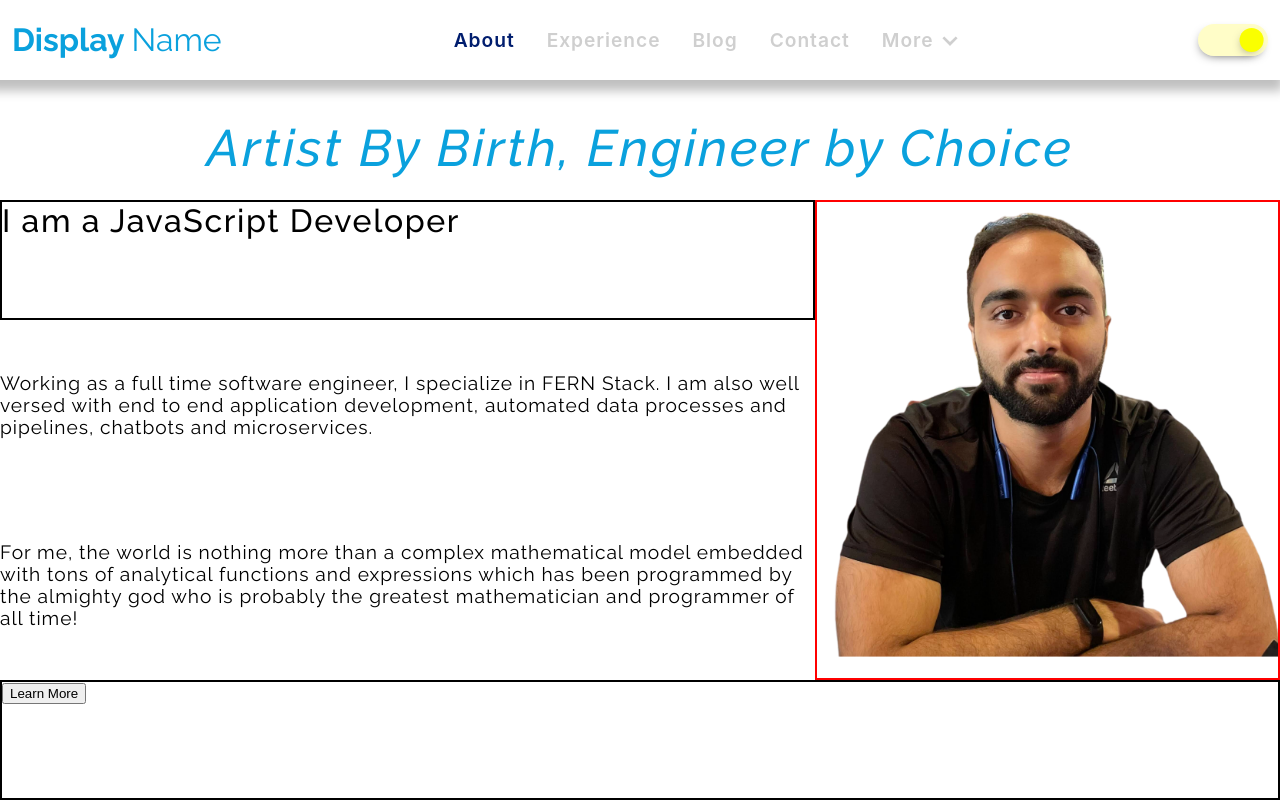
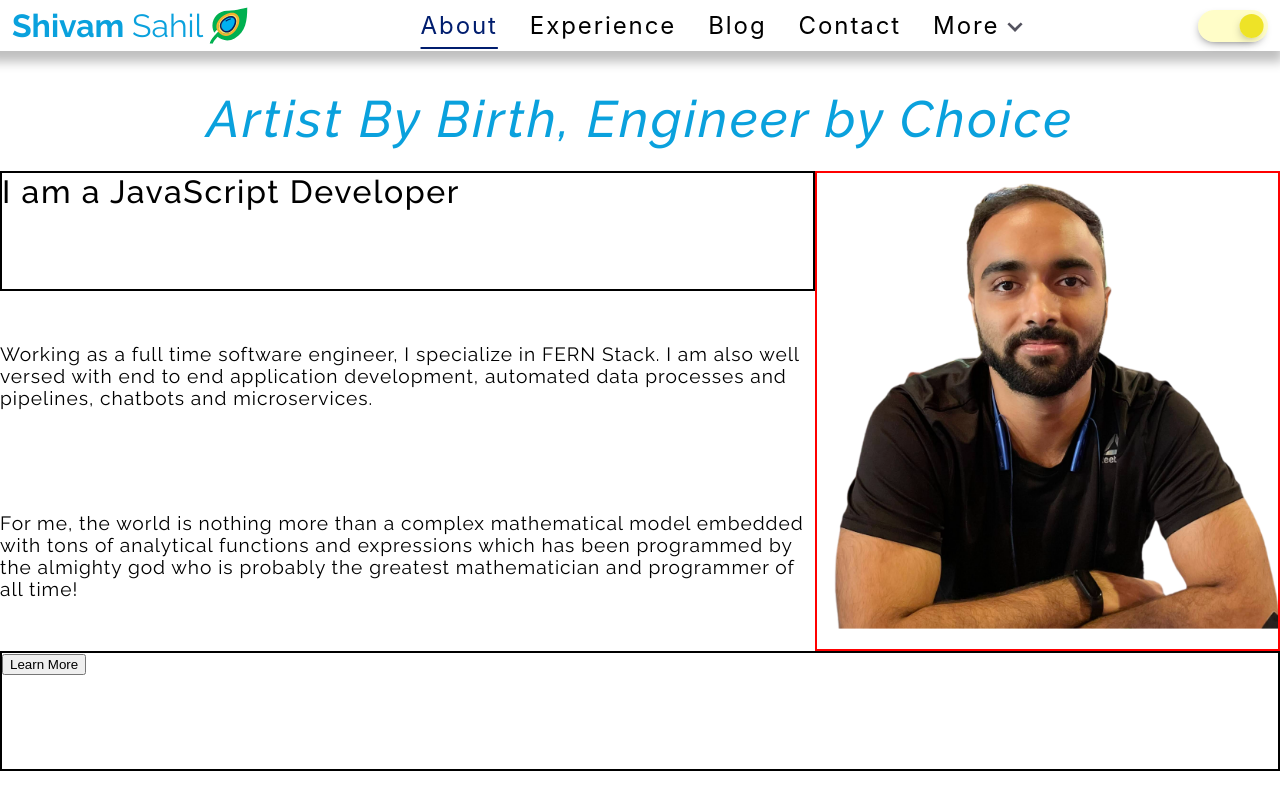
Before and after one commit to sedhha/next-js-pf-v2, a Next.js app: page /app in a window 1280 px wide. Built offline with nearby package versions, Linux system fonts and the light colour scheme.

Commit message:
Updated Toggle Mode

```diff
--- a/components/BaseWrapper/index.tsx
+++ b/components/BaseWrapper/index.tsx
@@ -1,6 +1,7 @@
 import { useAppDispatch } from '@/redux/hooks';
 import { updateRevisitor } from '@/slices/navigation.slice';
 import React from 'react';
+import { useAppSelector } from '../../redux/tools/hooks';
 
 type Props = {
 	Component: JSX.Element;
--- a/components/HomePage/index.tsx
+++ b/components/HomePage/index.tsx
@@ -1,11 +1,13 @@
 import React from 'react';
 import Header from '@/components/header';
 import Intro from '../Intro';
+import { useAppSelector } from '../../redux/tools/hooks';
 
 export default function HomePage() {
+	const { darkMode } = useAppSelector((state) => state.navigation);
 	return (
 		<React.Fragment>
-			<div className="header">
+			<div className={`headers ${darkMode ? 'darkMode' : 'lightMode'}`}>
 				<Header />
 			</div>
 			<div className="body">
--- /dev/null
+++ b/components/common/ImageUtility/index.tsx
@@ -0,0 +1,9 @@
+import * as React from 'react';
+
+interface ILazyImageProps extends React.ImgHTMLAttributes<HTMLImageElement> {}
+
+const LazyImage: React.FunctionComponent<ILazyImageProps> = (props) => {
+	return <img {...props} />;
+};
+
+export default LazyImage;
--- a/components/header/DarkModeToggle.module.css
+++ b/components/header/DarkModeToggle.module.css
@@ -1,12 +1,14 @@
 .SwitchBoard {
 	height: var(--toggle-switch-board-height);
 	aspect-ratio: 2.2;
-	background-color: var(--switch-background-color-on);
 	border-radius: 1rem;
 	box-shadow: -2px 4px 12px -7px #000000;
 	order: 2;
 	position: relative;
 	cursor: pointer;
+	background-color: var(--switch-board-background-color);
+	transition: var(--transition-animation);
+
 }
 
 .ToggleSwitch {
@@ -15,26 +17,27 @@
 	aspect-ratio: 1;
 	border-radius: 50%;
 	box-shadow: -2px 4px 12px -7px #000000;
+	background-color: var(--switch-button-color);
+	transition: var(--transition-animation);
+
 }
 
 .ToggleSwitch_on {
-	background-color: var(--switch-button-color-on);
 	translate: calc(1.3 * var(--toggle-switch-board-height))
 		calc(
 			(var(--toggle-switch-board-height) / 2) -
 				(var(--toggle-switch-button-height) / 2)
 		);
-	transition: all 0.3s linear;
+	transition: var(--transition-animation);
 }
 
 .ToggleSwitch_off {
-	background-color: var(--switch-button-color-off);
 	translate: calc(var(--toggle-switch-board-height) / 8)
 		calc(
 			(var(--toggle-switch-board-height) / 2) -
 				(var(--toggle-switch-button-height) / 2)
 		);
-	transition: all 0.3s linear;
+	transition: var(--transition-animation);
 }
 
 @media only screen and (max-width: 620px) {
--- a/components/header/DarkModeToggle.tsx
+++ b/components/header/DarkModeToggle.tsx
@@ -1,14 +1,18 @@
 import React from 'react';
 import classes from './DarkModeToggle.module.css';
+import { useAppSelector, useAppDispatch } from '../../redux/tools/hooks';
+import { updateDarkMode } from '@/slices/navigation.slice';
 
 export default function DarkModeToggle() {
-	const [on, setOn] = React.useState(true);
+	const dispatch = useAppDispatch();
+	const setOn = (value: boolean) => dispatch(updateDarkMode(value));
+	const { darkMode } = useAppSelector((state) => state.navigation);
 	return (
-		<div className={classes.SwitchBoard} onClick={() => setOn((prev) => !prev)}>
+		<div className={classes.SwitchBoard} onClick={() => setOn(!darkMode)}>
 			<div
 				className={[
 					classes.ToggleSwitch,
-					on ? classes.ToggleSwitch_on : classes.ToggleSwitch_off
+					!darkMode ? classes.ToggleSwitch_on : classes.ToggleSwitch_off
 				].join(' ')}
 			></div>
 		</div>
--- a/components/header/NavItems/NavItems.module.css
+++ b/components/header/NavItems/NavItems.module.css
@@ -1,27 +1,36 @@
 .NavItemBlock {
 	display: flex;
 	order: 1;
+	height: 100%;
 }
 .NavItemContainer {
 	display: flex;
 	align-items: center;
-	color: var(--inactive-silver);
 	gap: 2rem;
 }
 
+.NavItemContainer_on {
+	color: var(--inactive-silver-dark);
+}
+.NavItemContainer_off {
+	color: var(--light-background-color);
+}
+
 .NavItem {
-	letter-spacing: 0.05em;
+	letter-spacing: 0.08em;
 	font-family: var(--raleway);
 	font-style: normal;
-	font-weight: 600;
-	font-size: 1.2rem;
+	font-weight: 400;
+	font-size: 1.5rem;
 	line-height: var(--lineheight);
 	cursor: pointer;
-	transition: all 0.1s ease-in;
+	transition: all 0.3s ease-in;
 }
 
 .NavItem:hover {
 	scale: 0.96;
+	text-decoration: underline;
+	text-underline-offset: 0.5rem;
 }
 
 .LastItem {
@@ -31,23 +40,28 @@
 
 .ActiveItem {
 	color: var(--active-blue);
+	text-decoration: underline;
+	text-underline-offset: 0.8rem;
 }
 
 .ShowMoreIcon {
 	font-size: 2rem;
-	color: var(--inactive-silver);
+	color: var(--inactive-silver-dark);
 }
 .Expander {
 	position: absolute;
-	top: 100%;
+	top: 150%;
 	right: 0;
 	width: max-content;
-	padding: 0 1rem;
+	padding: 1rem;
 	background-color: var(--light-background-color);
-	box-shadow: var(--box-shadow-thick);
+	box-shadow: var(--box-shadow-thin);
 	text-align: end;
 	border-radius: 0.4rem;
 	animation: fly-in 0.3s linear;
+	display: flex;
+	flex-direction: column;
+	gap: 0.8rem;
 }
 
 .Expander:hover {
@@ -97,5 +111,6 @@
 	translate: 0 -20%;
 	scale: 0;
 	opacity: 0;
-	transition: all 0.3s linear;
+	transition: var(--transition-animation);
+
 }
--- a/components/header/NavItems/index.tsx
+++ b/components/header/NavItems/index.tsx
@@ -25,16 +25,19 @@ const getItems = (activeItem: string) => {
 };
 
 export default function NavItems() {
-	const { activeSection, showMore } = useAppSelector(
+	const { activeSection, showMore, darkMode } = useAppSelector(
 		(state) => state.navigation
 	);
 	const dispatch = useAppDispatch();
 	const items = getItems(activeSection);
 	const activeItem = getActiveItem(activeSection);
-	const showMoreDetails = (show: boolean) => dispatch(updateShowMore(show));
+
 	return (
-		<div className={classes.NavItemBlock}>
-			<div className={classes.NavItemContainer}>
+		<div
+			className={classes.NavItemBlock}
+			onMouseLeave={() => dispatch(updateShowMore(false))}
+		>
+			<div className={[classes.NavItemContainer].join(' ')}>
 				{items.map((item, index) => {
 					const isLastItem = index === items.length - 1;
 					const isActive =
@@ -48,24 +51,20 @@ export default function NavItems() {
 								isActive ? classes.ActiveItem : null
 							].join(' ')}
 							onClick={() => !isLastItem && dispatch(updateActiveSlice(item.value))}
-							onMouseEnter={() => isLastItem && showMoreDetails(true)}
+							onMouseEnter={() => {
+								isLastItem && dispatch(updateShowMore(true));
+								!isLastItem && dispatch(updateShowMore(false));
+							}}
 						>
 							{item.label}
 							{isLastItem && navItems.length > 5 && (
 								<React.Fragment>
 									<BiChevronDown className={classes.ShowMoreIcon} />
-								</React.Fragment>
-							)}
-						</h4>
-					);
-				})}
-			</div>
-
 									<div
-				className={[showMore ? classes.Expander : classes.HideWithAnimation].join(
-					' '
-				)}
-				onMouseLeave={() => showMoreDetails(false)}
+										className={[
+											showMore ? classes.Expander : classes.HideWithAnimation
+										].join(' ')}
+										onMouseEnter={() => dispatch(updateShowMore(true))}
 									>
 										{navItems.slice(5, navItems.length - 1).map((item) => {
 											const isActive =
@@ -79,7 +78,7 @@ export default function NavItems() {
 													].join(' ')}
 													onClick={() => {
 														dispatch(updateActiveSlice(item.value));
-								showMoreDetails(false);
+														dispatch(updateShowMore(false));
 													}}
 												>
 													{item.label}
@@ -87,6 +86,12 @@ export default function NavItems() {
 											);
 										})}
 									</div>
+								</React.Fragment>
+							)}
+						</h4>
+					);
+				})}
+			</div>
 		</div>
 	);
 }
--- a/components/header/header.module.css
+++ b/components/header/header.module.css
@@ -1,5 +1,4 @@
 .Header {
-	background: var(--light-background-color);
 	box-shadow: var(--box-shadow-thick);
 	display: flex;
 	position: sticky;
@@ -8,6 +7,14 @@
 	padding: 0 0.75rem;
 	gap: 0.5rem;
 	height: 100%;
+	background: var(--header-background-color);
+	transition: var(--transition-animation);
+
+}
+
+.LogoBox {
+	display: flex;
+	align-items: center;
 }
 
 .Logo {
@@ -19,6 +26,18 @@
 	color: var(--light-blue);
 }
 
+
+.LogoImage {
+	height: 4vw;
+	aspect-ratio: 1;
+	transform-origin: bottom;
+	cursor: pointer;
+}
+
+.LogoImage:hover {
+	animation: tickle 0.5s linear infinite;
+}
+
 .FocusWord {
 	font-weight: 400;
 }
@@ -28,3 +47,51 @@
 		flex: auto;
 	}
 }
+
+@keyframes tickle {
+	0% {
+		rotate: 0;
+		translateX: 0;
+	}
+	10% {
+		rotate: 10deg;
+		translateX: 2%;
+	}
+	20% {
+		rotate: 20deg;
+		translateX: 4%;
+
+	}
+	30% {
+		rotate: 30deg;
+		translateX: 6%;
+	}
+	40% {
+		rotate: 40deg;
+		translateX: 8%;
+	}
+	50% {
+		rotate: 50deg;
+		translateX: 10%;
+	}
+	60% {
+		rotate: 60deg;
+		translateX: 8%;
+	}
+	70% {
+		rotate: 50deg;
+		translateX: 6%;
+	}
+	80% {
+		rotate: 40deg;
+		translateX: 4%;
+	}
+	90% {
+		rotate: 30deg;
+		translateX: 2%;
+	}
+	100% {
+		rotate: 0;
+		translateX: 0;
+	}
+}
--- a/components/header/index.tsx
+++ b/components/header/index.tsx
@@ -3,13 +3,18 @@ import classes from './header.module.css';
 import NavItems from '@/components/header/NavItems';
 import ViewIcon from './ViewIcon';
 import DarkModeToggle from './DarkModeToggle';
+import LazyImage from '@/components/common/ImageUtility';
+import { useAppSelector } from '../../redux/tools/hooks';
 
 export default function Header() {
 	return (
 		<div className={classes.Header}>
-			<h1 className={classes.Logo}>
-				Display <span className={classes.FocusWord}>Name</span>
-			</h1>
+			<div className={classes.LogoBox}>
+				<h1 className={classes.Logo}>
+					Shivam <span className={classes.FocusWord}>Sahil</span>
+				</h1>
+				<LazyImage className={classes.LogoImage} src={'/morpankh.svg'} />
+			</div>
 			<DarkModeToggle />
 			<NavItems />
 			<ViewIcon />
--- a/redux/slices/navigation.slice.ts
+++ b/redux/slices/navigation.slice.ts
@@ -6,13 +6,19 @@ export interface INavigationSlice {
 	activeSection: string;
 	revisitor: number;
 	showMore: boolean;
+	onMoreElement: boolean;
+	onMoreItemsElement: boolean;
+	darkMode: boolean;
 }
 
 // Define the initial state using that type
 const initialState: INavigationSlice = {
 	activeSection: 'about',
 	revisitor: 0,
-	showMore: false
+	showMore: false,
+	onMoreElement: false,
+	onMoreItemsElement: false,
+	darkMode: false,
 };
 
 export const navSlice = createSlice({
@@ -30,12 +36,19 @@ export const navSlice = createSlice({
 		},
 		updateShowMore: (state: INavigationSlice, action: PayloadAction<boolean>) => {
 			state.showMore = action.payload;
+		},
+		updateDarkMode: (state: INavigationSlice, action: PayloadAction<boolean>) => {
+			state.darkMode = action.payload;
 		}
 	}
 });
 
-export const { updateActiveSlice, updateRevisitor, updateShowMore } =
-	navSlice.actions;
+export const {
+	updateActiveSlice,
+	updateRevisitor,
+	updateShowMore,
+	updateDarkMode
+	} = navSlice.actions;
 
 // Other code such as selectors can use the imported `RootState` type
 
--- a/styles/global.css
+++ b/styles/global.css
@@ -4,11 +4,10 @@
 	--light-background-color: #ffffff;
 	--light-blue: #0aa1dd;
 	--inactive-silver: #cfcfcf;
+	--inactive-silver-dark: #555460;
 	--active-blue: #001d6e;
-	--switch-background-color-on: rgba(255, 249, 117, 0.4);
-	--switch-background-color-off: #cfcfcf;
-	--switch-button-color-on: #faff00;
-	--switch-button-color-off: #001d6e;
+	--dark-yellow: rgba(255, 249, 117, 0.4);
+	--light-yellow: rgba(237, 226, 32, 0.961);
 	--normal-text-color: #000;
 
 	/* Railway Font */
@@ -21,6 +20,8 @@
 
 	/* Shadows */
 	--box-shadow-thick: -4px 4px 10px 7px rgba(0, 0, 0, 0.25);
+	--box-shadow-thin: -4px 4px 4px 4px rgba(0, 0, 0, 0.25);
+	--transition-animation: all 0.3s linear;
 }
 html,
 body {
@@ -52,3 +53,20 @@ p {
 	overflow-x: hidden;
 	overflow-y: auto;
 }
+
+/* Dark Mode Details */
+
+.lightMode {
+	--switch-board-background-color: var(--dark-yellow);
+	--switch-button-color: var(--light-yellow);
+	--header-background-color: var(--light-background-color);
+	transition: var(--transition-animation);
+}
+
+.darkMode {
+	--switch-board-background-color: var(--inactive-silver);
+	--switch-button-color: var(--inactive-silver-dark);
+	--header-background-color: var(--active-blue);
+	transition: var(--transition-animation);
+
+}
```
Also changed, not shown: .eslintrc.json, public/morpankh.svg (added), 1 other file (tests, documents, lock files or other folders). Lines whose indentation alone changed are shown as unchanged.
